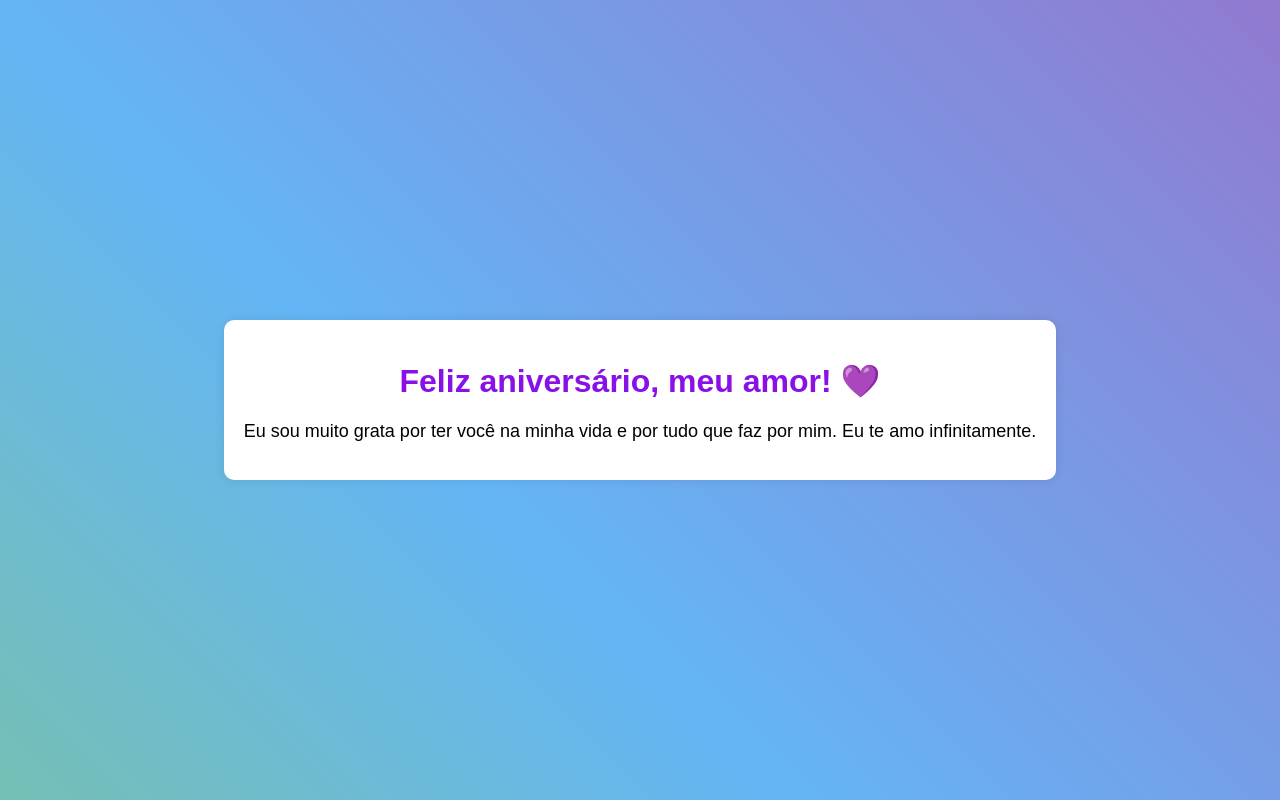
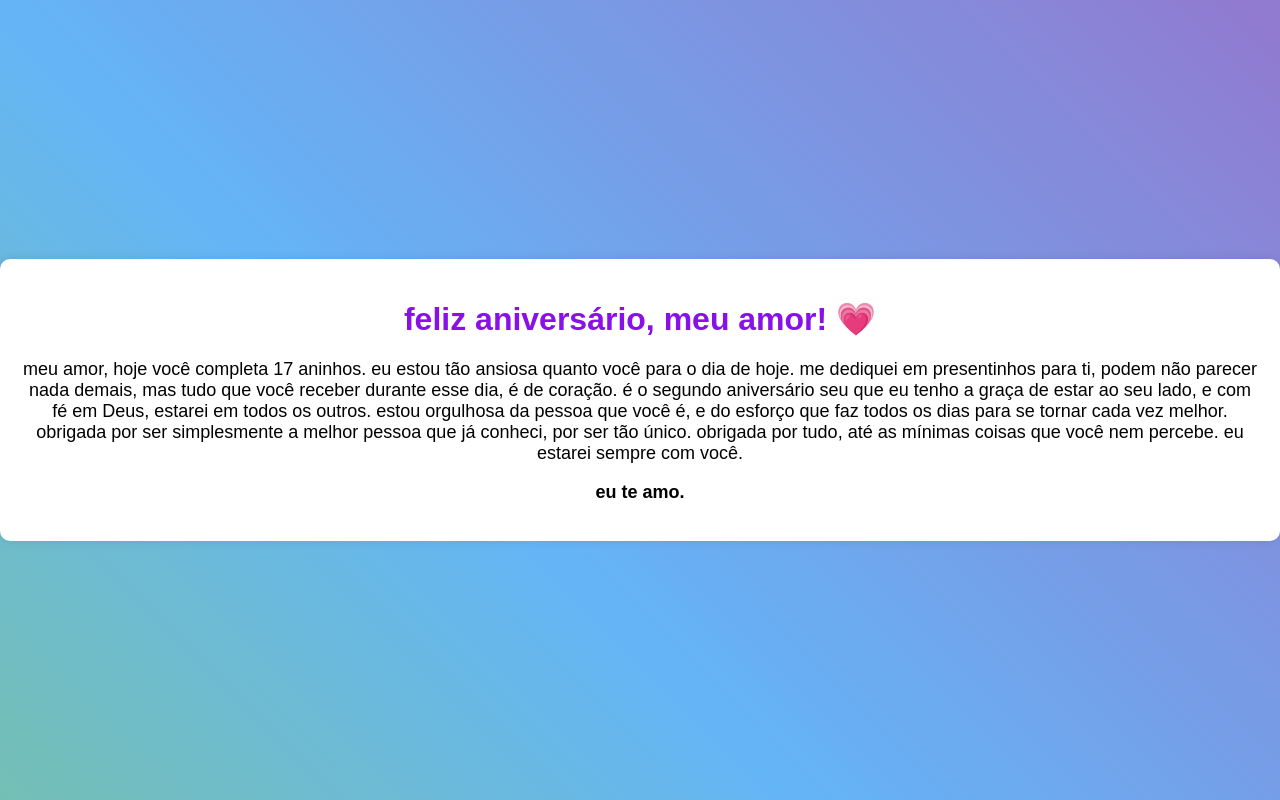
Before and after one commit to hwllthy/leo-eu-te-amo, a plain HTML site: page index.html in a window 1280 px wide. Drawn offline with Linux system fonts and the light colour scheme.

Commit message:
index.html

```diff
--- a/index.html
+++ b/index.html
@@ -3,13 +3,14 @@
 <head>
     <meta charset="UTF-8">
     <meta name="viewport" content="width=device-width, initial-scale=1.0">
-    <title>Leo, eu te amo</title>
+    <title>Leo, eu te amo.</title>
     <link rel="stylesheet" href="styles.css">
 </head>
 <body>
     <div class="container">
-        <h1>Feliz aniversário, meu amor! 💜</h1>
-        <p>Eu sou muito grata por ter você na minha vida e por tudo que faz por mim. Eu te amo infinitamente.</p>
+        <h1>feliz aniversário, meu amor! 💗</h1>
+        <p>meu amor, hoje você completa 17 aninhos. eu estou tão ansiosa quanto você para o dia de hoje. me dediquei em presentinhos para ti, podem não parecer nada demais, mas tudo que você receber durante esse dia, é de coração. é o segundo aniversário seu que eu tenho a graça de estar ao seu lado, e com fé em Deus, estarei em todos os outros. estou orgulhosa da pessoa que você é, e do esforço que faz todos os dias para se tornar cada vez melhor. obrigada por ser simplesmente a melhor pessoa que já conheci, por ser tão único. obrigada por tudo, até as mínimas coisas que você nem percebe. eu estarei sempre com você.</p>
+        <p><strong>eu te amo.<strong></p>
     </div>
 </body>
 </html>
```
